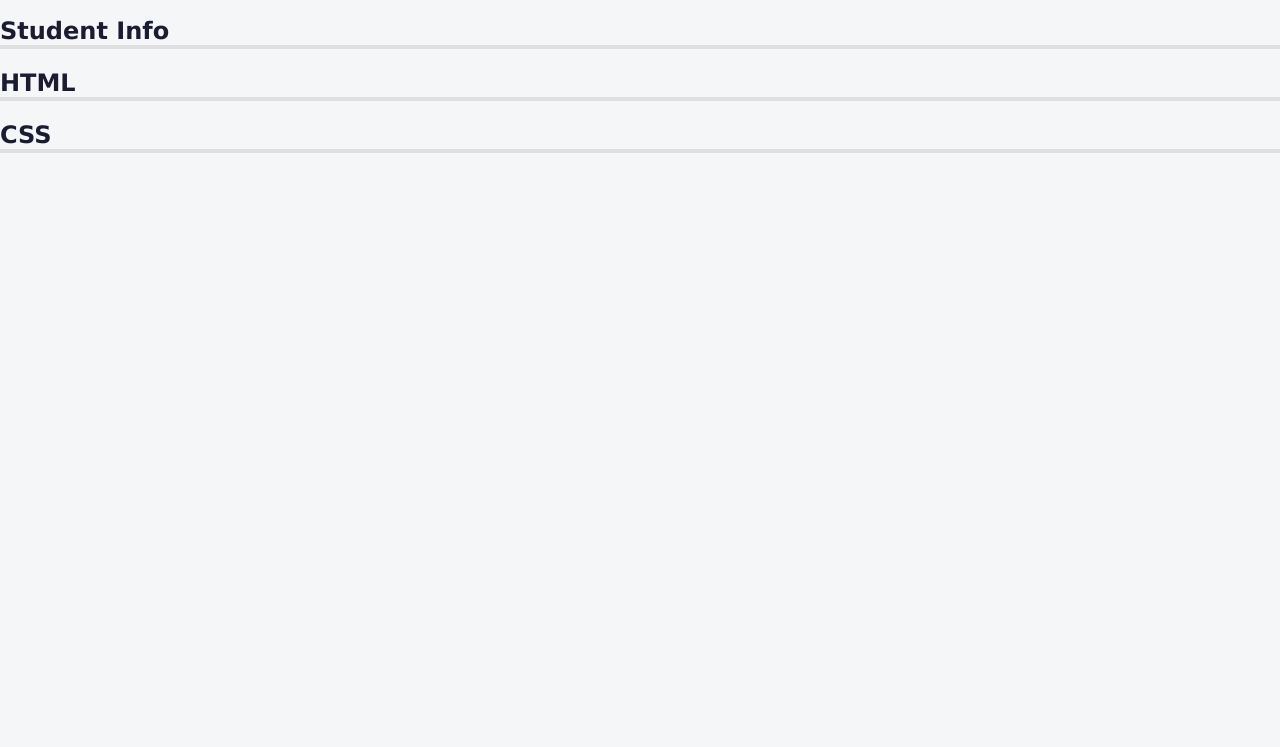
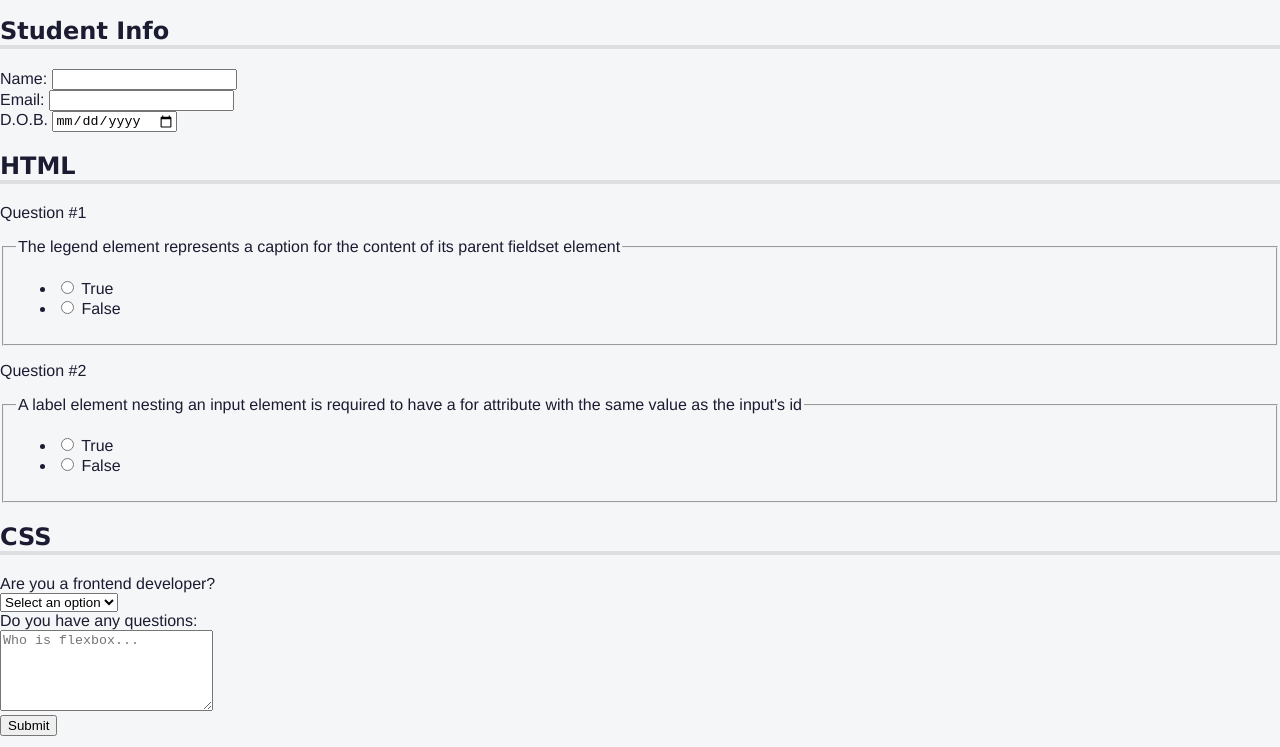
Before and after one commit to JonathanTylerWeber/learn-accessibility-by-building-a-quiz, a plain HTML site: page index.html in a window 1280 px wide. Shown: the part 53-800 px from the top of the page. Drawn offline with Linux system fonts and the light colour scheme.

Commit message:
adding questions

```diff
--- a/index.html
+++ b/index.html
@@ -23,15 +23,92 @@
       <form method="post" action="https://freecodecamp.org/practice-project/accessibility-quiz">
         <section role="region" aria-labelledby="student-info">
           <h2 id="student-info">Student Info</h2>
-
+          <div class="info">
+            <label for="student-name">Name:</label>
+            <input type="text" name="student-name" id="student-name" />
+          </div>
+          <div class="info">
+            <label for="student-email">Email:</label>
+            <input type="email" name="student-email" id="student-email" />
+          </div>
+          <div class="info">
+            <label for="birth-date">D.O.B.<span class="sr-only">(Date of Birth)</span></label>
+            <input type="date" name="birth-date" id="birth-date" />
+          </div>
         </section>
         <section role="region" aria-labelledby="html-questions">
           <h2 id="html-questions">HTML</h2>
+          <div class="question-block">
+            <p>1</p>
+            <fieldset class="question" name="html-question-one">
+              <legend>
+                The legend element represents a caption for the content of its
+                parent fieldset element
+              </legend>
+              <ul class="answers-list">
+                <li>
+                  <label for="q1-a1">
+                    <input type="radio" id="q1-a1" name="q1" value="true" />
+                    True
+                  </label>
+                </li>
+                <li>
+                  <label for="q1-a2">
+                    <input type="radio" id="q1-a2" name="q1" value="false" />
+                    False
+                  </label>
+                </li>
+              </ul>
+            </fieldset>
+          </div>
+          <div class="question-block">
+            <p>2</p>
+            <fieldset class="question" name="html-question-two">
+              <legend>
+                A label element nesting an input element is required to have a
+                for attribute with the same value as the input's id
+              </legend>
+              <ul class="answers-list">
+                <li>
+                  <label for="q2-a1">
+                    <input type="radio" id="q2-a1" name="q2" value="true" />
+                    True
+                  </label>
+                </li>
+                <li>
+                  <label for="q2-a2">
+                    <input type="radio" id="q2-a2" name="q2" value="false" />
+                    False
+                  </label>
+                </li>
+              </ul>
+            </fieldset>
+          </div>
         </section>
         <section role="region" aria-labelledby="css-questions">
           <h2 id="css-questions">CSS</h2>
+          <div class="formrow">
+            <div class="question-block">
+              <label for="customer">Are you a frontend developer?</label>
+            </div>
+            <div class="answer">
+              <select name="customer" id="customer" required>
+                <option value="">Select an option</option>
+                <option value="yes">Yes</option>
+                <option value="no">No</option>
+              </select>
+            </div>
+            <div class="question-block">
+              <label for="css-questions">Do you have any questions:</label>
+            </div>
+            <div class="answer">
+              <textarea id="css-questions" name="css-questions" rows="5" cols="24" placeholder="Who is flexbox..."></textarea>
+            </div>
+          </div>
         </section>
+        <button type="submit">Submit</button>
       </form>
     </main>
+
   </body>
 </html>
--- a/styles.css
+++ b/styles.css
@@ -43,3 +43,19 @@ body {
   h2 {
     border-bottom: 4px solid #dfdfe2;
   }
+
+  p::before {
+    content: "Question #";
+  }
+
+  .sr-only {
+    position: absolute;
+    width: 1px;
+    height: 1px;
+    padding: 0;
+    margin: -1px;
+    overflow: hidden;
+    clip: rect(0, 0, 0, 0);
+    white-space: nowrap;
+    border: 0;
+  }
```
